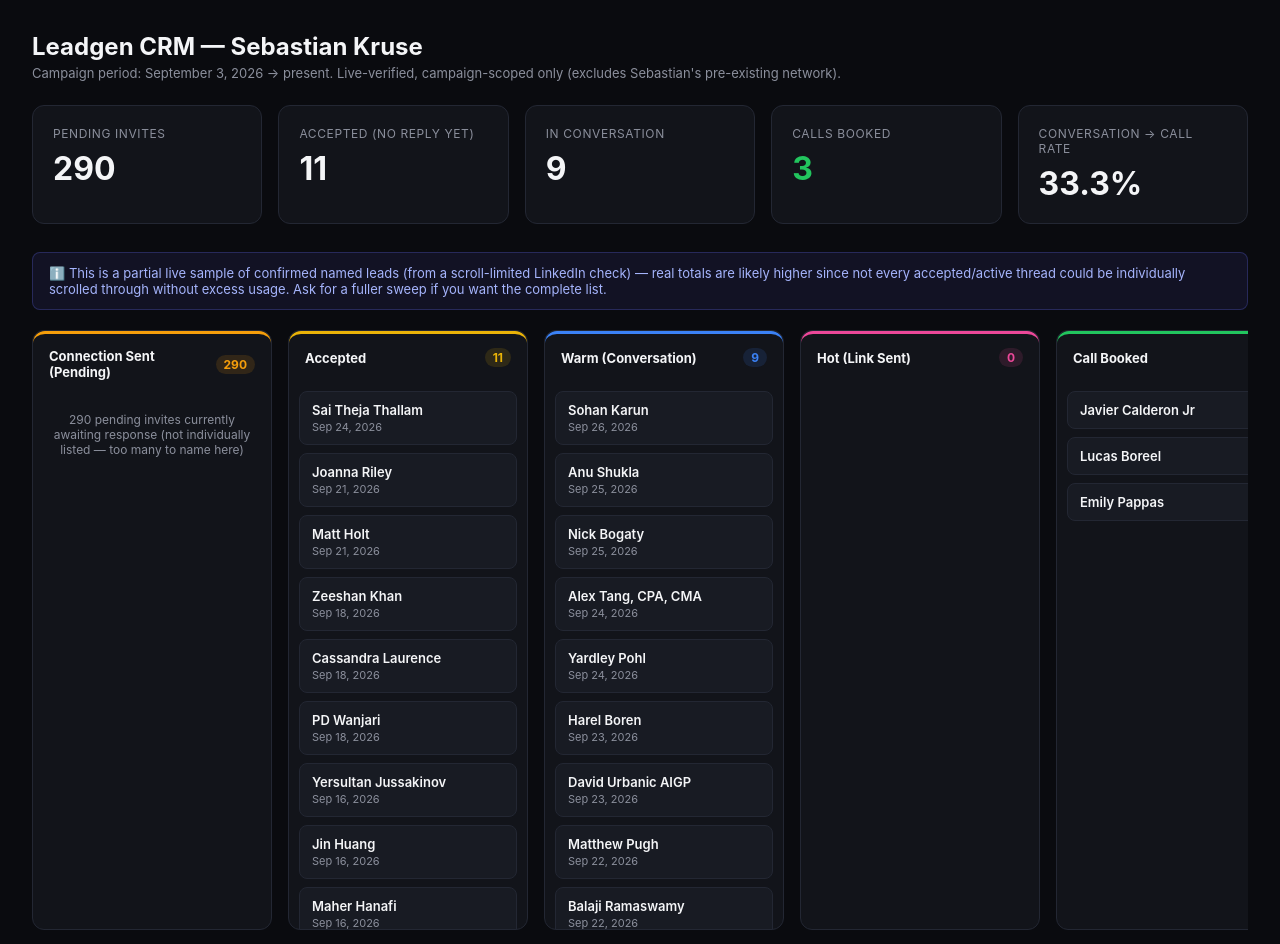
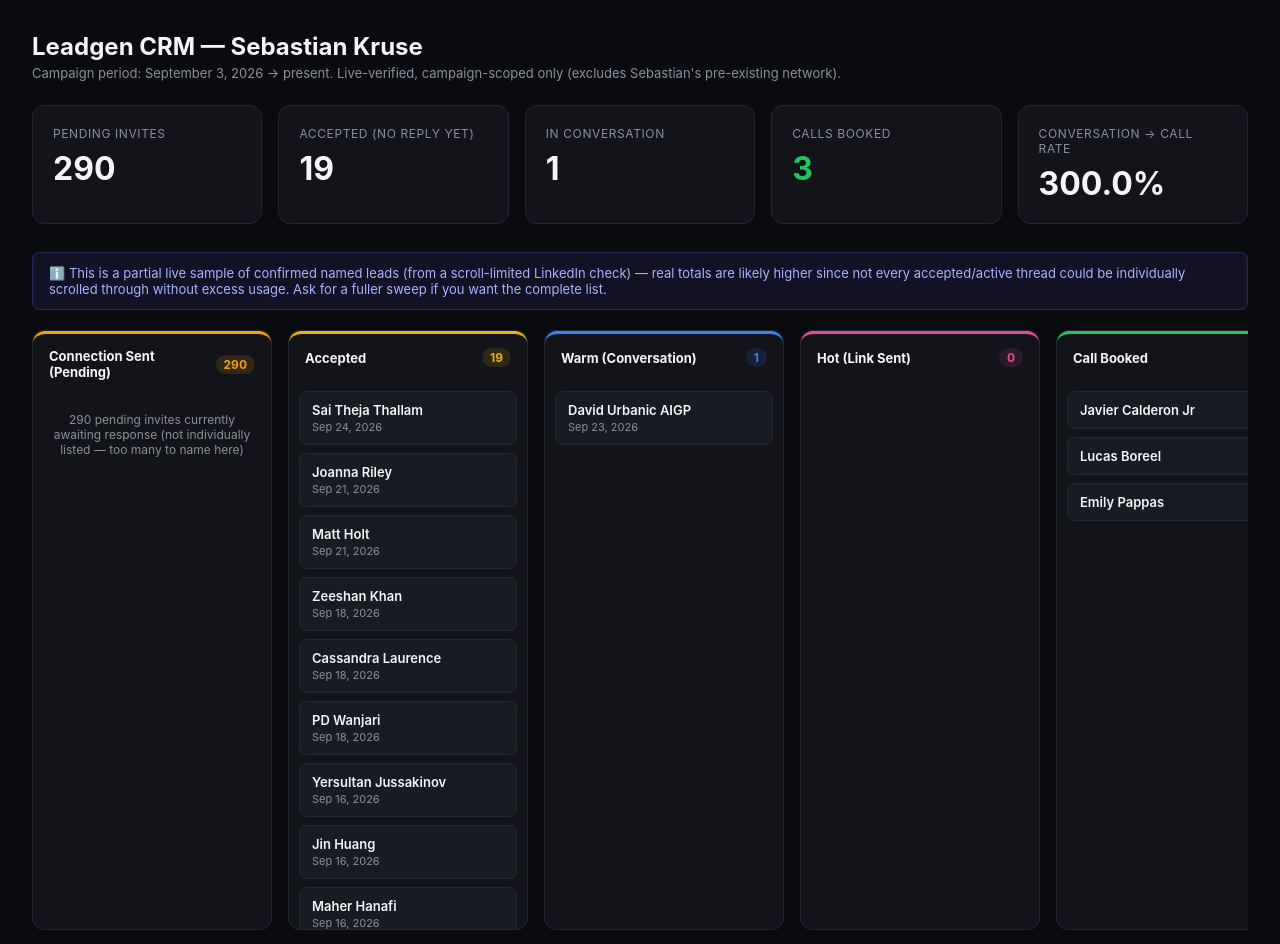
Before and after one commit to iseyleadgen/leadgen-crm, a plain HTML site: page index.html in a window 1280 px wide. Drawn offline with Linux system fonts and the light colour scheme.

Commit message:
Fix: active conversation now requires genuine two-way reply, not just an unanswered opener

```diff
--- a/index.html
+++ b/index.html
@@ -45,10 +45,10 @@
 
 <div class="stat-grid">
   <div class="stat-card"><div class="label">Pending Invites</div><div class="value">290</div></div>
-  <div class="stat-card"><div class="label">Accepted (No Reply Yet)</div><div class="value">11</div></div>
-  <div class="stat-card"><div class="label">In Conversation</div><div class="value">9</div></div>
+  <div class="stat-card"><div class="label">Accepted (No Reply Yet)</div><div class="value">19</div></div>
+  <div class="stat-card"><div class="label">In Conversation</div><div class="value">1</div></div>
   <div class="stat-card"><div class="label">Calls Booked</div><div class="value" style="color:#22c55e">3</div></div>
-  <div class="stat-card"><div class="label">Conversation → Call Rate</div><div class="value">33.3%</div></div>
+  <div class="stat-card"><div class="label">Conversation → Call Rate</div><div class="value">300.0%</div></div>
 </div>
 
 <div class="gap-note">
@@ -64,7 +64,7 @@
   </div><div class="kanban-col">
     <div class="kanban-header" style="border-top: 3px solid #eab308">
       <span class="kanban-title">Accepted</span>
-      <span class="kanban-count" style="background:#eab30822;color:#eab308">11</span>
+      <span class="kanban-count" style="background:#eab30822;color:#eab308">19</span>
     </div>
     <div class="kanban-body"><div class="card">
       <div class="card-name">Sai Theja Thallam</div>
@@ -99,13 +99,7 @@
     </div><div class="card">
       <div class="card-name">Nikita Simakov</div>
       <div class="card-date">Sep 15, 2026</div>
-    </div></div>
-  </div><div class="kanban-col">
-    <div class="kanban-header" style="border-top: 3px solid #3b82f6">
-      <span class="kanban-title">Warm (Conversation)</span>
-      <span class="kanban-count" style="background:#3b82f622;color:#3b82f6">9</span>
-    </div>
-    <div class="kanban-body"><div class="card">
+    </div><div class="card">
       <div class="card-name">Sohan Karun</div>
       <div class="card-date">Sep 26, 2026</div>
     </div><div class="card">
@@ -124,14 +118,20 @@
       <div class="card-name">Harel Boren</div>
       <div class="card-date">Sep 23, 2026</div>
     </div><div class="card">
-      <div class="card-name">David Urbanic AIGP</div>
-      <div class="card-date">Sep 23, 2026</div>
-    </div><div class="card">
       <div class="card-name">Matthew Pugh</div>
       <div class="card-date">Sep 22, 2026</div>
     </div><div class="card">
       <div class="card-name">Balaji Ramaswamy</div>
       <div class="card-date">Sep 22, 2026</div>
+    </div></div>
+  </div><div class="kanban-col">
+    <div class="kanban-header" style="border-top: 3px solid #3b82f6">
+      <span class="kanban-title">Warm (Conversation)</span>
+      <span class="kanban-count" style="background:#3b82f622;color:#3b82f6">1</span>
+    </div>
+    <div class="kanban-body"><div class="card">
+      <div class="card-name">David Urbanic AIGP</div>
+      <div class="card-date">Sep 23, 2026</div>
     </div></div>
   </div><div class="kanban-col">
     <div class="kanban-header" style="border-top: 3px solid #ec4899">
```
